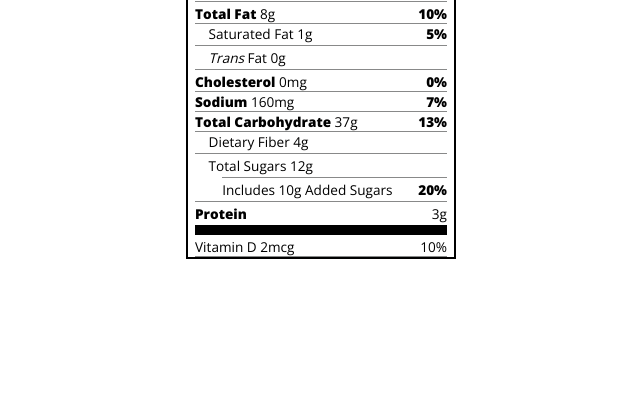
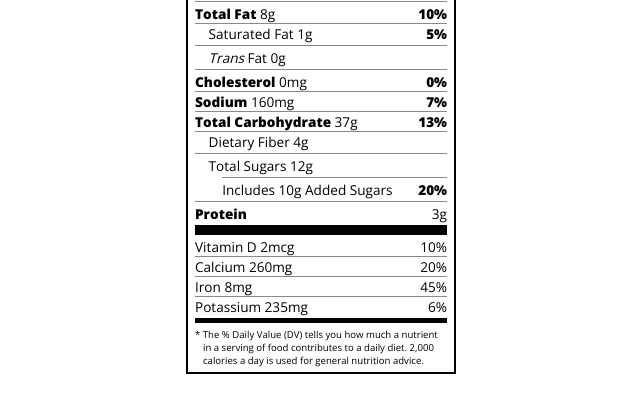
Before and after one commit to Tanqueta88/NutritionLabel, a plain HTML site: page index.html in a window 1280 px wide. Shown: the part 201-614 px from the top of the page, without its empty margins (319-959 px from the left). Drawn offline with nearby package versions, Linux system fonts and the light colour scheme.

```diff
--- a/index.html
+++ b/index.html
@@ -45,7 +45,13 @@
       <p class="no-divider"><span class="bold">Protein</span> 3g</p>
       <div class="divider large"></div>
       <p>Vitamin D 2mcg <span>10%</span></p>
+      <p>Calcium 260mg <span>20%</span></p>
+      <p>Iron 8mg <span>45%</span></p>
+      <p class="no-divider">Potassium 235mg <span>6%</span></p>
     </div>
+    <div class="divider medium"></div>
+    <p class="note">* The % Daily Value (DV) tells you how much a nutrient in a serving of food contributes to a daily
+      diet. 2,000 calories a day is used for general nutrition advice.</p>
   </div>
 </body>
 
--- a/styles.css
+++ b/styles.css
@@ -94,3 +94,12 @@
 .daily-value p:not(.no-divider) {
   border-bottom: 1px solid #888989;
 }
+
+.note {
+  font-size: 0.6rem;
+  margin: 5px 0;
+  padding: 0 8px;
+
+  text-indent: -8px;
+
+}
```
